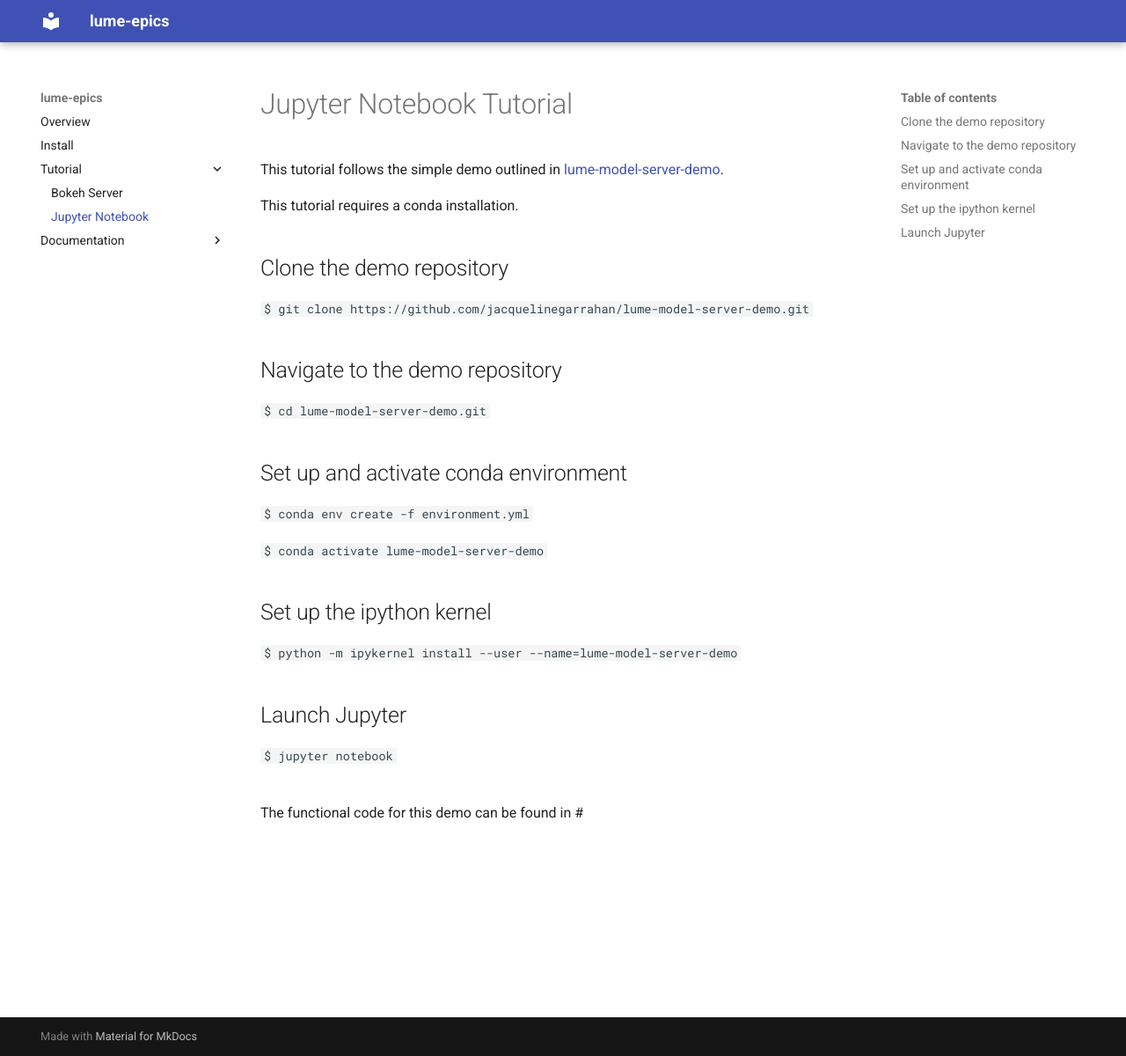
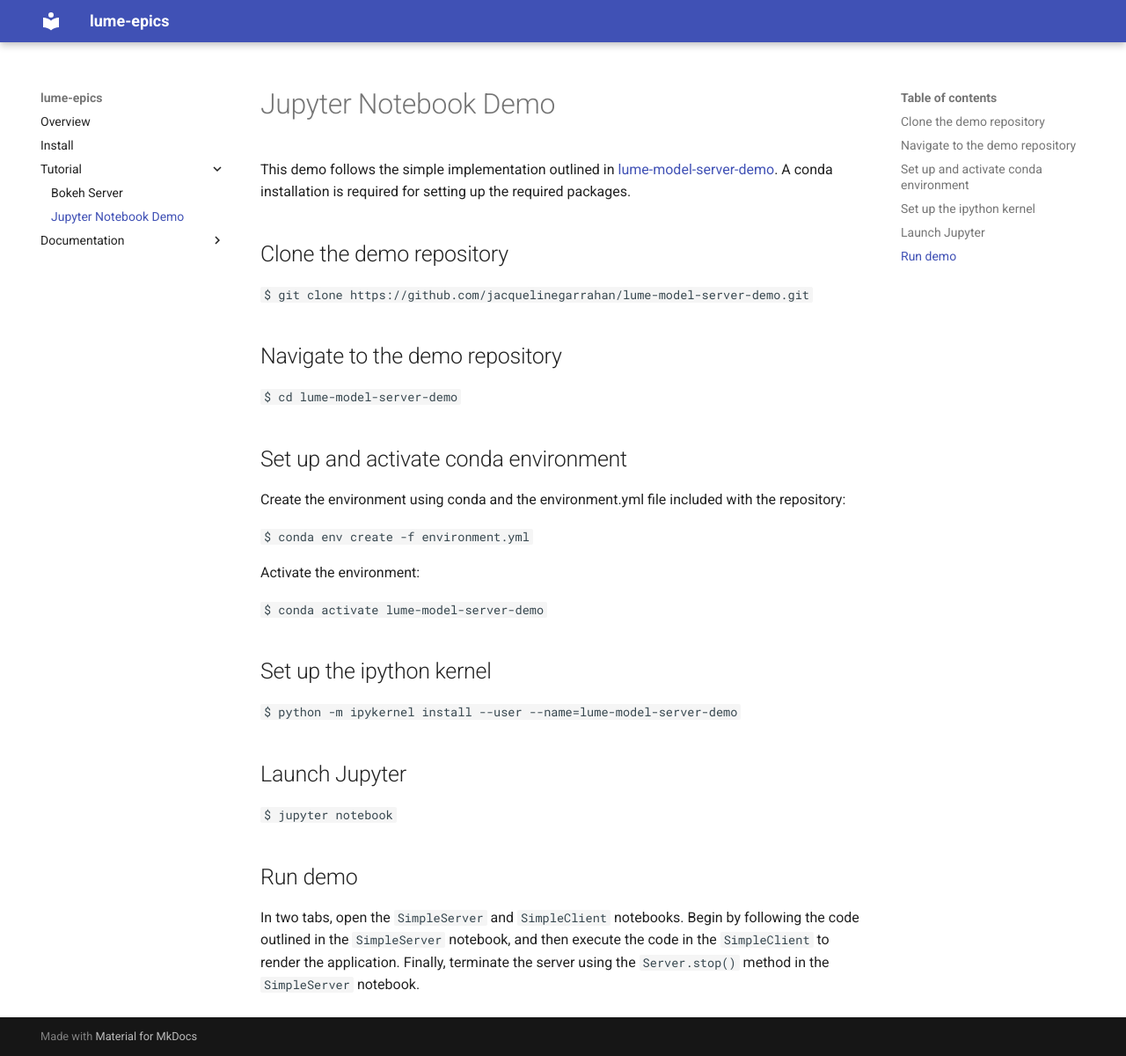
Before and after one commit to slaclab/lume-epics, an MkDocs documentation site: the page built from docs/Jupyter.md, in a window 1280 px wide and 1200 px high. Shown: the whole window at 88% size. Built offline with MkDocs 1.6.1 and Material for MkDocs 9.7.7, drawn with Linux system fonts in a browser that asks for light colours.

Commit message:
DOC: Update jupyter demo outline

````diff
--- a/docs/Jupyter.md
+++ b/docs/Jupyter.md
@@ -1,8 +1,6 @@
-# Jupyter Notebook Tutorial
+# Jupyter Notebook Demo
 
-This tutorial follows the simple demo outlined in [lume-model-server-demo](https://github.com/jacquelinegarrahan/lume-model-server-demo).
-
-This tutorial requires a conda installation.
+This demo follows the simple implementation outlined in [lume-model-server-demo](https://github.com/jacquelinegarrahan/lume-model-server-demo). A conda installation is required for setting up the required packages.
 
 ## Clone the demo repository
 
@@ -10,11 +8,15 @@ This tutorial requires a conda installation.
 
 ## Navigate to the demo repository
 
-``` $ cd lume-model-server-demo.git ```
+``` $ cd lume-model-server-demo ```
 
 ## Set up and activate conda environment
 
+Create the environment using conda and the environment.yml file included with the repository:
+
 ``` $ conda env create -f environment.yml ```
+
+Activate the environment:
 
 ``` $ conda activate lume-model-server-demo```
 
@@ -26,7 +28,6 @@ This tutorial requires a conda installation.
 
 ``` $ jupyter notebook ```
 
-##
+## Run demo
 
-
-The functional code for this demo can be found in #
+In two tabs, open the `SimpleServer` and `SimpleClient` notebooks. Begin by following the code outlined in the `SimpleServer` notebook, and then execute the code in the `SimpleClient` to render the application. Finally, terminate the server using the `Server.stop()` method in the `SimpleServer` notebook.
--- a/mkdocs.yml
+++ b/mkdocs.yml
@@ -4,7 +4,7 @@ nav:
   - Install: Install.md
   - Tutorial:
     - Bokeh Server: BokehServer.md
-    - Jupyter Notebook: Jupyter.md
+    - Jupyter Notebook Demo: Jupyter.md
   - Documentation:
     - Layout: Layout.md
     - Client:
````
